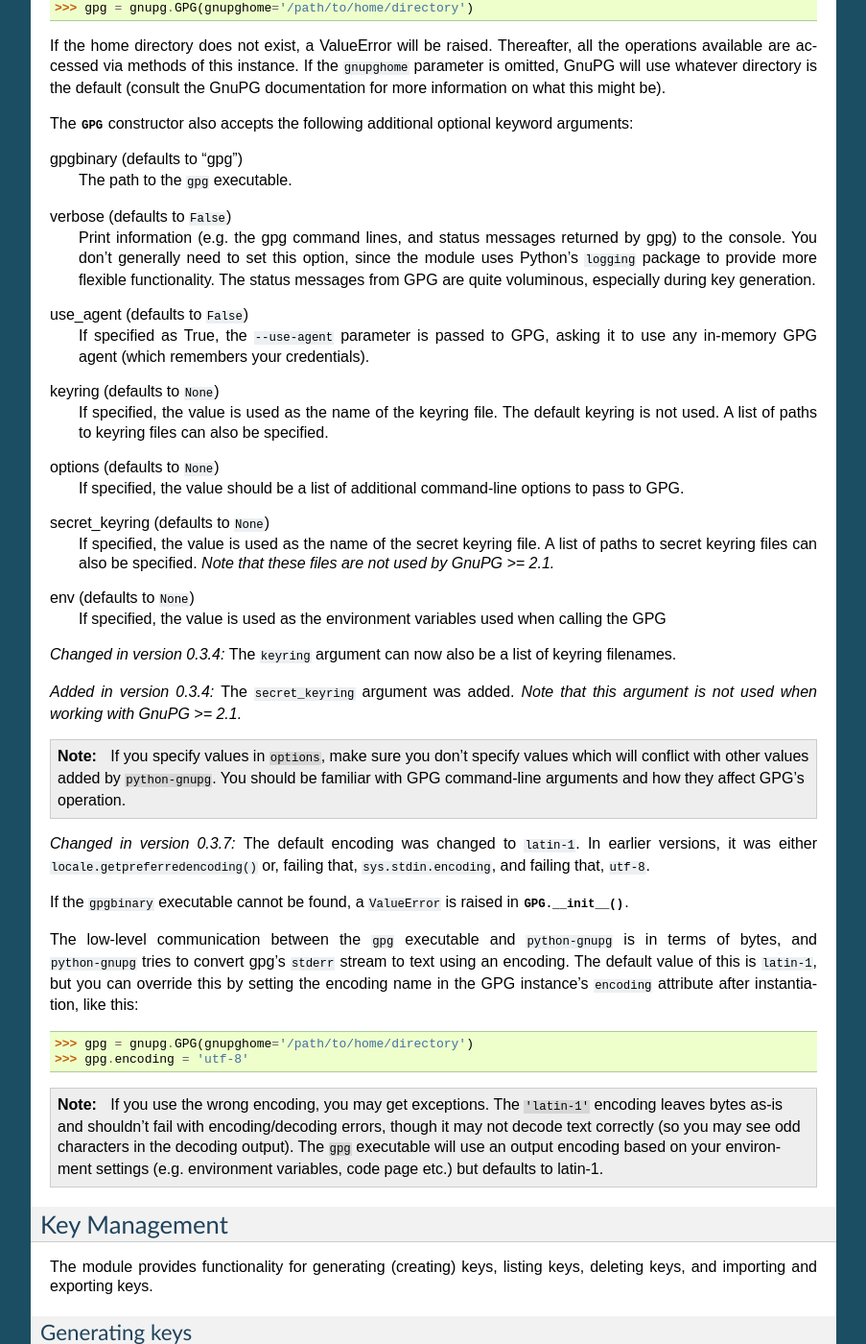
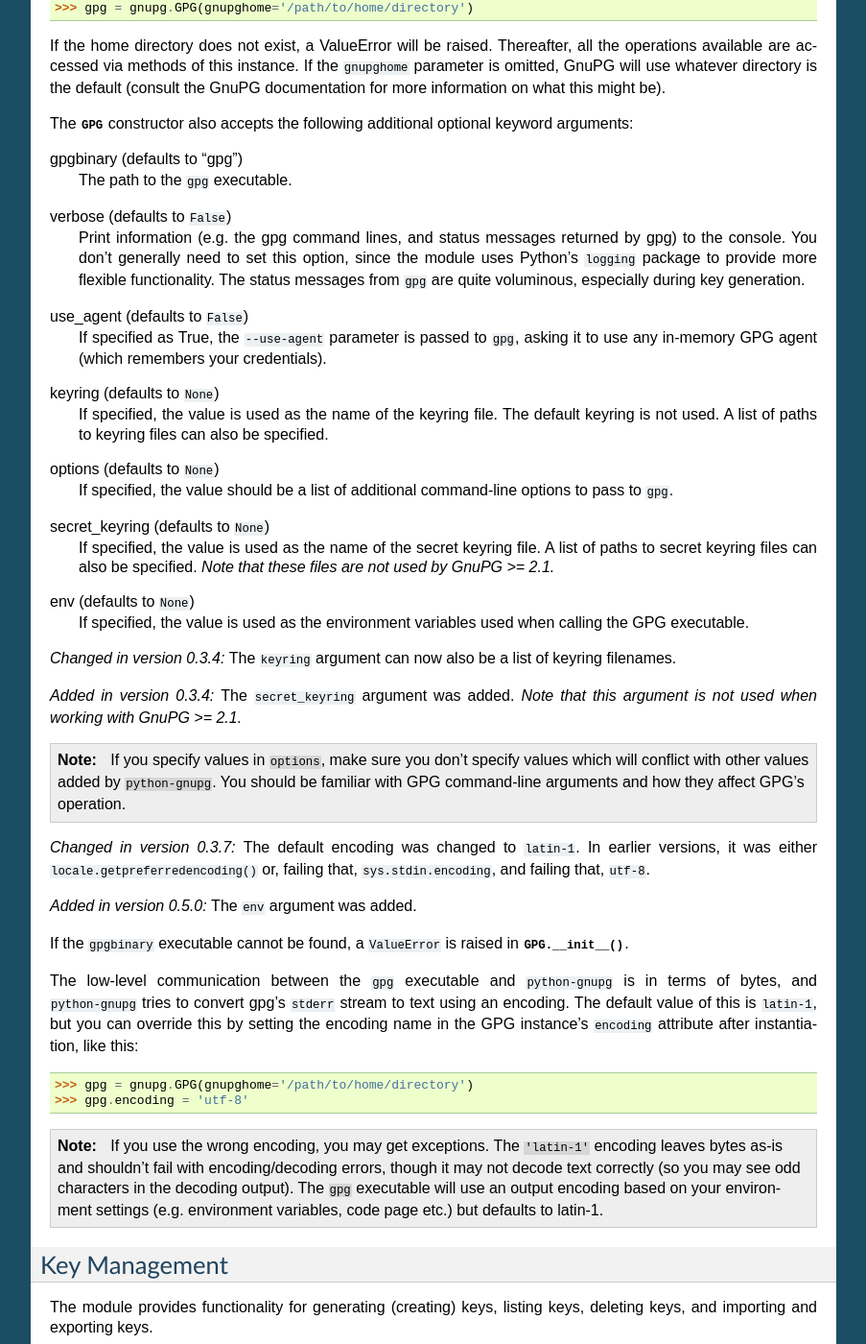
Before and after one commit to vsajip/python-gnupg, a Sphinx documentation site: the page built from docs/index.rst, in a window 1280 px wide and 1400 px high, scrolled down 2149 px. Shown: the whole window at 96% size, without its empty margins (198-1101 px from the left). Built offline with Sphinx 7.4.7, drawn with Linux system fonts in a browser that asks for light colours; some of the changed text lies outside the part shown.

Commit message:
Changes for 0.5.1.

```diff
--- a/docs/index.rst
+++ b/docs/index.rst
@@ -165,22 +165,23 @@
     Print information (e.g. the gpg command lines, and status messages returned by
     gpg) to the console. You don't generally need to set this option, since the module
     uses Python's ``logging`` package to provide more flexible functionality. The
-    status messages from GPG are quite voluminous, especially during key generation.
+    status messages from ``gpg`` are quite voluminous, especially during key generation.
 use_agent (defaults to ``False``)
-    If specified as True, the ``--use-agent`` parameter is passed to GPG, asking it to
+    If specified as True, the ``--use-agent`` parameter is passed to ``gpg``, asking it to
     use any in-memory GPG agent (which remembers your credentials).
 keyring (defaults to ``None``)
     If specified, the value is used as the name of the keyring file. The default
     keyring is not used. A list of paths to keyring files can also be specified.
 options (defaults to ``None``)
     If specified, the value should be a list of additional command-line options to
-    pass to GPG.
+    pass to ``gpg``.
 secret_keyring (defaults to ``None``)
     If specified, the value is used as the name of the secret keyring file. A list of
     paths to secret keyring files can also be specified. *Note that these files are
     not used by GnuPG >= 2.1.*
 env  (defaults to ``None``)
     If specified, the value is used as the environment variables used when calling the GPG
+    executable.
 
 .. versionchanged:: 0.3.4
    The ``keyring`` argument can now also be a list of keyring filenames.
@@ -198,6 +199,8 @@
    ``locale.getpreferredencoding()`` or, failing that, ``sys.stdin.encoding``, and
    failing that, ``utf-8``.
 
+.. versionadded:: 0.5.0
+   The ``env`` argument was added.
 
 If the ``gpgbinary`` executable cannot be found, a ``ValueError`` is raised in
 :meth:`GPG.__init__`.
@@ -468,6 +471,8 @@
   passphrase is to be passed to ``gpg`` via pinentry, you wouldn't pass it here - so
   specify ``expect_passphrase=False`` in that case. If you don't do that, and don't
   pass a passphrase, a ``ValueError`` will be raised.
+* ``output`` - defaults to ``None``, but if specified, should be the pathname of a file
+  to which the exported keys should be written.
 
 .. versionadded:: 0.3.7
    The ``armor`` and ``minimal`` keyword arguments were added.
@@ -477,6 +482,9 @@
 
 .. versionadded:: 0.4.2
    The ``expect_passphrase`` keyword argument was added.
+
+.. versionadded:: 0.5.1
+   The ``output`` keyword argument was added.
 
 .. index:: Key; importing
 
```
Also changed, not shown: README.rst (+24 -4 lines), gnupg.py (+12 -30 lines), test_gnupg.py (+12 -6 lines).
